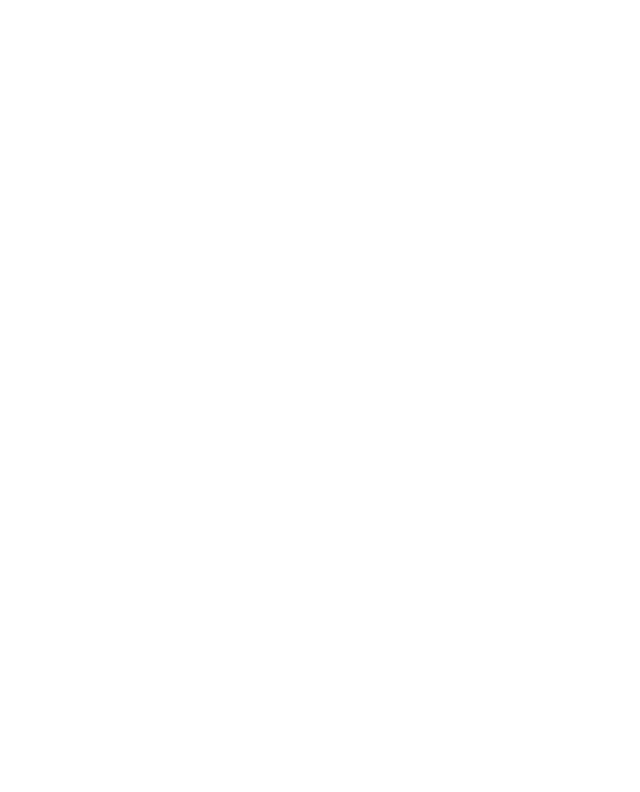
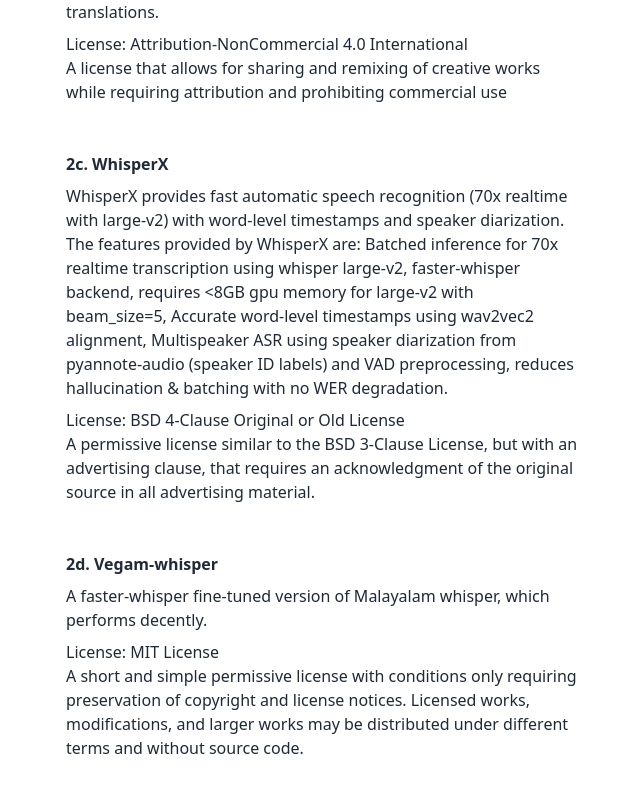
Before and after one commit to kurianbenoy/Indic-Subtitler, a Next.js app in the folder ui/: page /terms in a window 1280 px wide. Shown: the part 1630-2422 px from the top of the page, without its empty margins (318-958 px from the left). Before the commit the page ends 1638 px from the top, so only its background shows below. Built offline with nearby package versions, Linux system fonts and the light colour scheme.

Commit message:
add license information of more models

```diff
--- a/ui/src/pages/terms.js
+++ b/ui/src/pages/terms.js
@@ -4,7 +4,7 @@
   {
     title: "1. Introduction",
     detail:
-      "The number of tools which are available in Indian languages to subitle audio and videos in Indian languages are almost none. Yet that shouldn't be the case, as now there are lot of open-source models supporting speech transcription in most of official Indian languages. This tool can be useful for subtitling audios and videos like Indian cinemas for Media Industry in general.",
+      "Indic-subtitler is an open source subtitling platform 💻 for transcribing and translating videos/audios in Indic languages. .The number of tools which are available in Indian languages to subitle audio and videos in Indian languages are almost none. Yet that shouldn't be the case, as now there are lot of open-source models supporting speech transcription in most of official Indian languages. This tool can be useful for subtitling audios and videos like Indian cinemas for Media Industry in general. With this tool now content-creators, can create youtube videos in their native language like Tamil and create captions in languages like English, Hindi, Malayalam etc. with our tool which will help them in reacing a diverse audience.",
     license: {
       name: "GNU General Public License v2.0",
       detail:
@@ -36,6 +36,26 @@
         "A license that allows for sharing and remixing of creative works while requiring attribution and prohibiting commercial use",
     },
   },
+  {
+    title: "2c. WhisperX",
+    detail:
+      "WhisperX provides fast automatic speech recognition (70x realtime with large-v2) with word-level timestamps and speaker diarization. The features provided by WhisperX are: Batched inference for 70x realtime transcription using whisper large-v2, faster-whisper backend, requires <8GB gpu memory for large-v2 with beam_size=5, Accurate word-level timestamps using wav2vec2 alignment, Multispeaker ASR using speaker diarization from pyannote-audio (speaker ID labels) and VAD preprocessing, reduces hallucination & batching with no WER degradation.",
+    license: {
+      name: "BSD 4-Clause Original or Old License",
+      detail:
+        "A permissive license similar to the BSD 3-Clause License, but with an advertising clause, that requires an acknowledgment of the original source in all advertising material.",
+    },
+  },
+  {
+    title: "2d. Vegam-whisper",
+    detail:
+      "A faster-whisper fine-tuned version of Malayalam whisper, which performs decently.",
+    license: {
+      name: "MIT License",
+      detail:
+        "A short and simple permissive license with conditions only requiring preservation of copyright and license notices. Licensed works, modifications, and larger works may be distributed under different terms and without source code. ",
+    },
+  }
 ];
 
 export default function term() {
```
